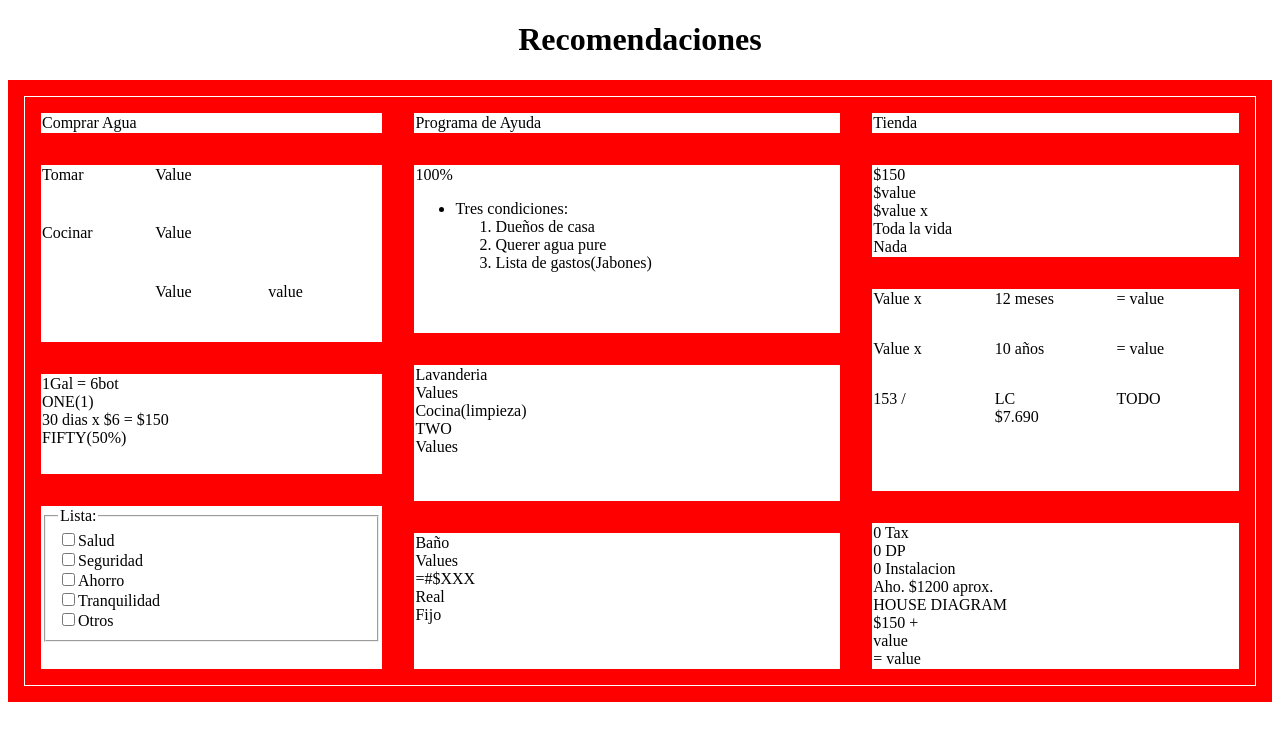
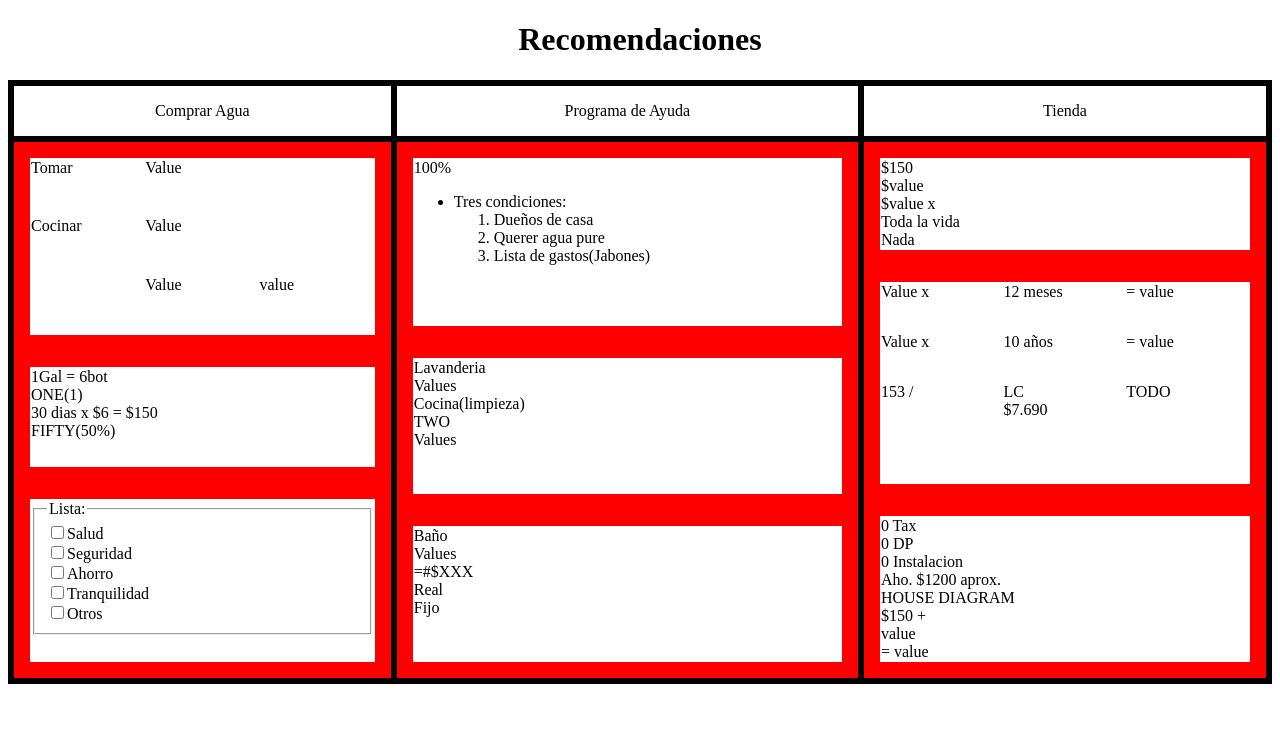
Before and after one commit to albergvasili/aquacola, a React (Create React App) app: page / in a window 1280 px wide. Shown: the top 740 px of the page. Built offline with nearby package versions, Linux system fonts and the light colour scheme.

Commit message:
Add main table outline
-Create 'main-container' and 'main-header' classes to draw outline

```diff
--- a/src/App.css
+++ b/src/App.css
@@ -1,4 +1,15 @@
 h1 {
+  text-align: center;
+}
+
+.main-container {
+  border: solid black 3px;
+}
+
+.main-header {
+  border: solid black 6px;
+  border-style: none none solid none;
+  padding: 1em;
   text-align: center;
 }
 
--- a/src/App.js
+++ b/src/App.js
@@ -2,19 +2,19 @@ import './App.css';
 
 const FirstHeader = () => {
   return (
-      <div className='test'>Comprar Agua</div>
+      <div className='main-header'>Comprar Agua</div>
   );
 };
 
 const SecondHeader = () => {
   return (
-      <div className='test'>Programa de Ayuda</div>
+      <div className='main-header'>Programa de Ayuda</div>
   );
 };
 
 const ThirdHeader = () => {
   return (
-      <div className='test'>Tienda</div>
+      <div className='main-header'>Tienda</div>
   );
 };
 
@@ -166,7 +166,7 @@ const BottomRight = () => {
 
 const FirstOption = () => {
   return (
-    <div className='flex-column flex-item'>
+    <div className='flex-column flex-item main-container'>
       <FirstHeader/>
       <TopLeft/>
       <CenterLeft/>
@@ -177,7 +177,7 @@ const FirstOption = () => {
 
 const SecondOption = () => {
   return (
-    <div className='flex-column flex-item'>
+    <div className='flex-column flex-item main-container'>
       <SecondHeader/>
       <TopCenter/>
       <CenterCenter/>
@@ -188,7 +188,7 @@ const SecondOption = () => {
 
 const ThirdOption = () => {
   return (
-    <div className='flex-column flex-item'>
+    <div className='flex-column flex-item main-container'>
       <ThirdHeader/>
       <TopRight/>
       <CenterRight/>
@@ -201,7 +201,7 @@ const App = () => {
   return (
     <>
       <h1> Recomendaciones </h1>
-      <div className='test flex-row'>
+      <div className='main-container flex-row'>
         <FirstOption/>
         <SecondOption/>
         <ThirdOption/>
```
